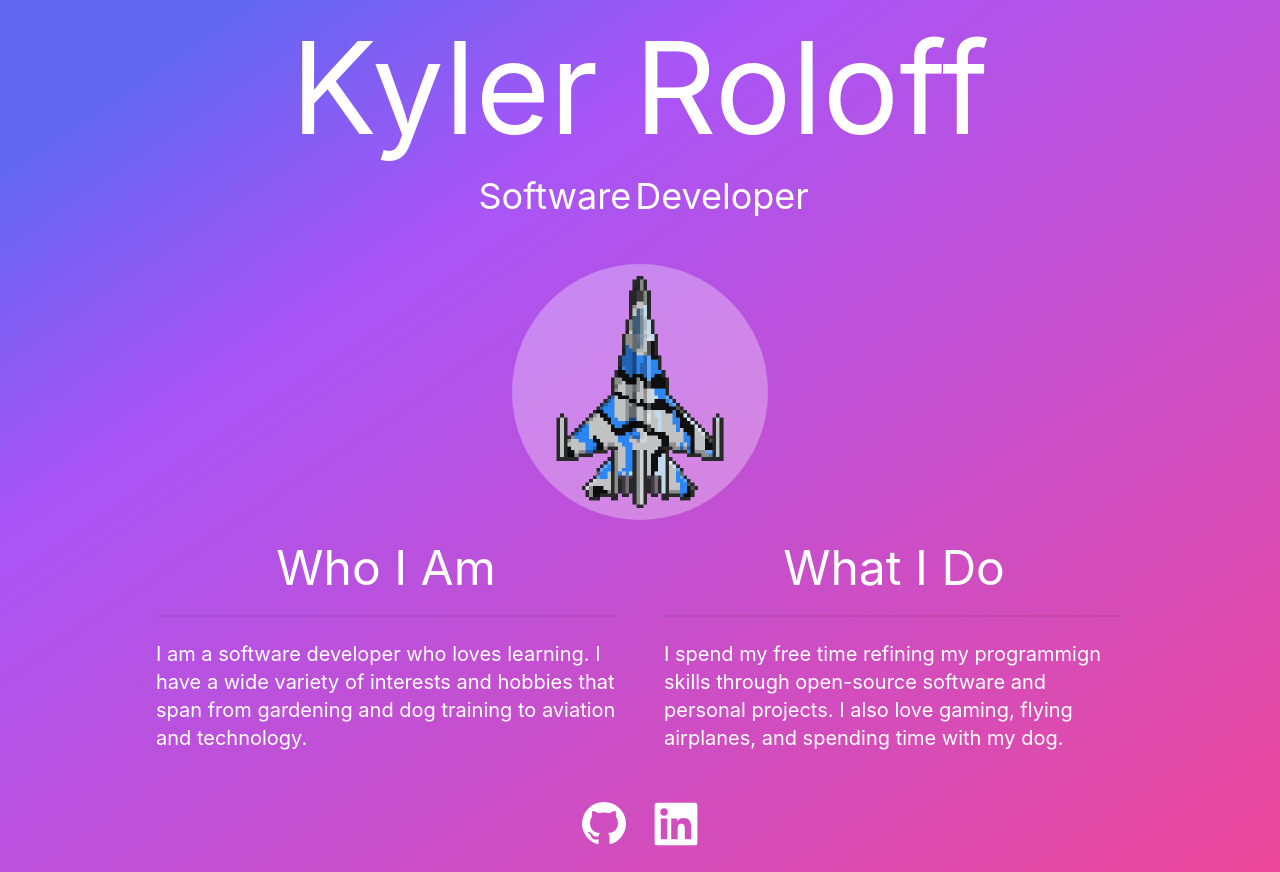
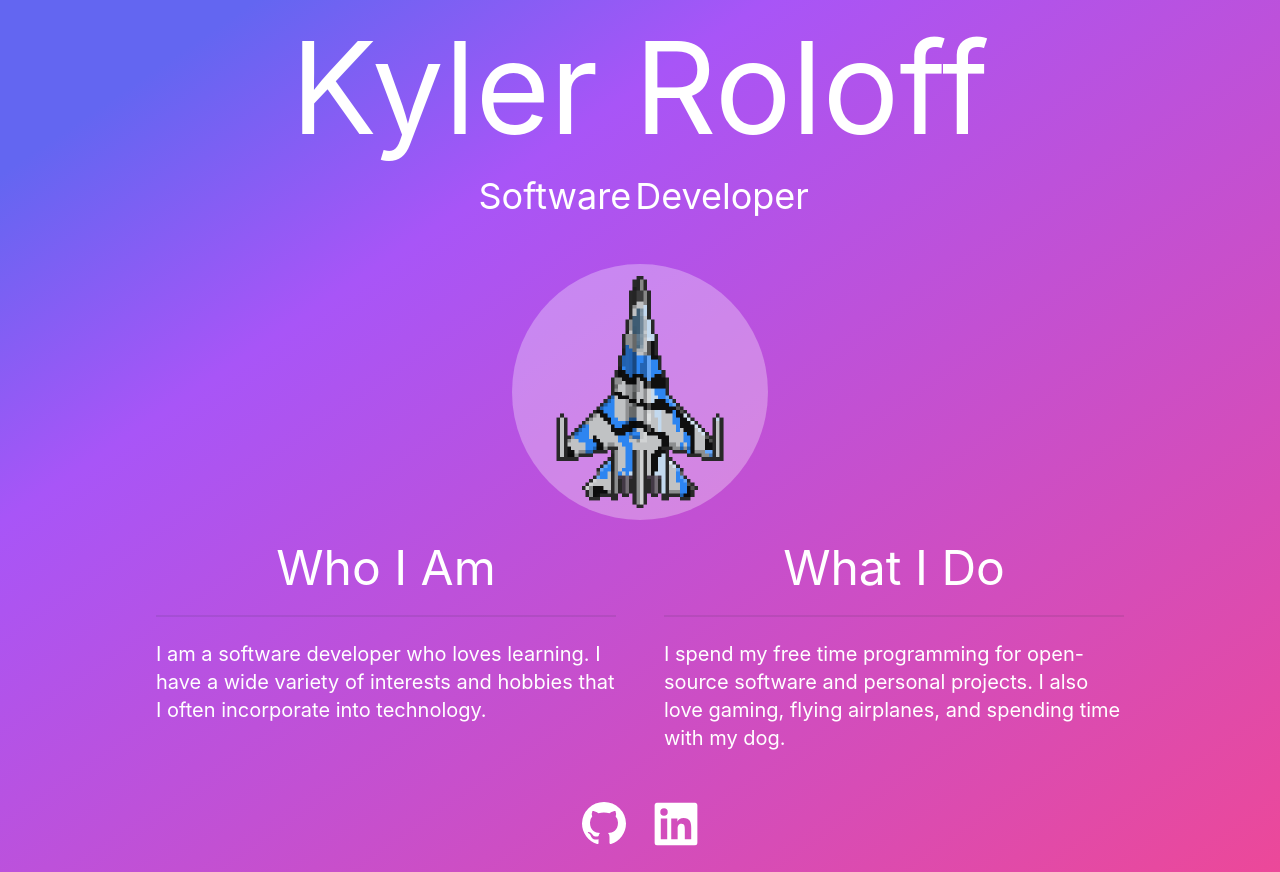
Before and after one commit to fisher60/portfolio, a React (Create React App) app in the folder portfolio/: page / in a window 1280 px wide. Built offline with nearby package versions, Linux system fonts and the light colour scheme.

Commit message:
add airplane animation, modify ease on text scroll

```diff
--- a/portfolio/src/components/banner.jsx
+++ b/portfolio/src/components/banner.jsx
@@ -1,3 +1,6 @@
+import { useLayoutEffect, useRef } from "react";
+import {gsap} from "gsap";
+
 import LoopText from "./loopText";
 import {GITHUB_URL, LINKEDIN_URL} from "./constants";
 
@@ -6,6 +9,26 @@ import githubLogo from "./github.svg";
 import linkedinLogo from "./linkedin.svg";
 
 export default function Banner() {
+    const airplaneRef = useRef();
+    const tl = useRef();
+
+    useLayoutEffect(() => {
+        let ctx = gsap.context(() => {
+            tl.current = gsap.timeline()
+            .fromTo(airplaneRef.current, {
+                y: 400,
+                duration: 6
+            },
+            {
+                y: 0,
+                duration: 3,
+                ease: "back"
+            })
+        }, airplaneRef);
+
+        return () => ctx.revert();
+    }, []);
+
     return (
         <div className="w-screen flex flex-col justify-center items-center px-6 py-6 md:px-0">
             <h1 className="text-9xl">Kyler Roloff</h1>
@@ -16,17 +39,17 @@ export default function Banner() {
 
             <div className="avatar mt-12">
                 <div className="w-64 p-3 bg-white bg-opacity-30 rounded-full">
-                    <img src={airplaneImage} alt="Pixel art of a fighter jet airplane"/>
+                    <img src={airplaneImage} ref={airplaneRef} alt="Pixel art of a fighter jet airplane"/>
                 </div>
             </div>
 
-            <div className="flex flex-col md:flex-row w-screen justify-center p-4 md:p-0 mt-6 space-y-12 md:space-x-12 md:space-y-0">
+            <div className="flex flex-col text-center md:text-left md:flex-row w-screen justify-center p-4 md:p-0 mt-6 space-y-12 md:space-x-12 md:space-y-0">
                 <div className="flex flex-col items-center">
                     <h1 className="text-5xl">Who I Am</h1>
                     <div className="divider md:w-[460px] self-center" />
                     <p className="md:w-[460px] text-xl">
                         I am a software developer who loves learning. I have a wide variety of interests and hobbies
-                        that span from gardening and dog training to aviation and technology.
+                        that I often incorporate into technology.
                     </p>
                 </div>
 
@@ -34,7 +57,7 @@ export default function Banner() {
                     <h1 className="text-5xl">What I Do</h1>
                     <div className="divider md:w-[460px] self-center" />
                     <p className="md:w-[460px] text-xl">
-                        I spend my free time refining my programmign skills through open-source software and personal
+                        I spend my free time programming for open-source software and personal
                         projects. I also love gaming, flying airplanes, and spending time with my dog.
                     </p>
                 </div>
--- a/portfolio/src/components/loopText.jsx
+++ b/portfolio/src/components/loopText.jsx
@@ -44,6 +44,7 @@ export default function LoopText() {
             .from(".word1", {
                 y: 100,
                 duration: 1,
+                ease: "power4"
             })
             .to(".word1", {
                 y: -100,
```
